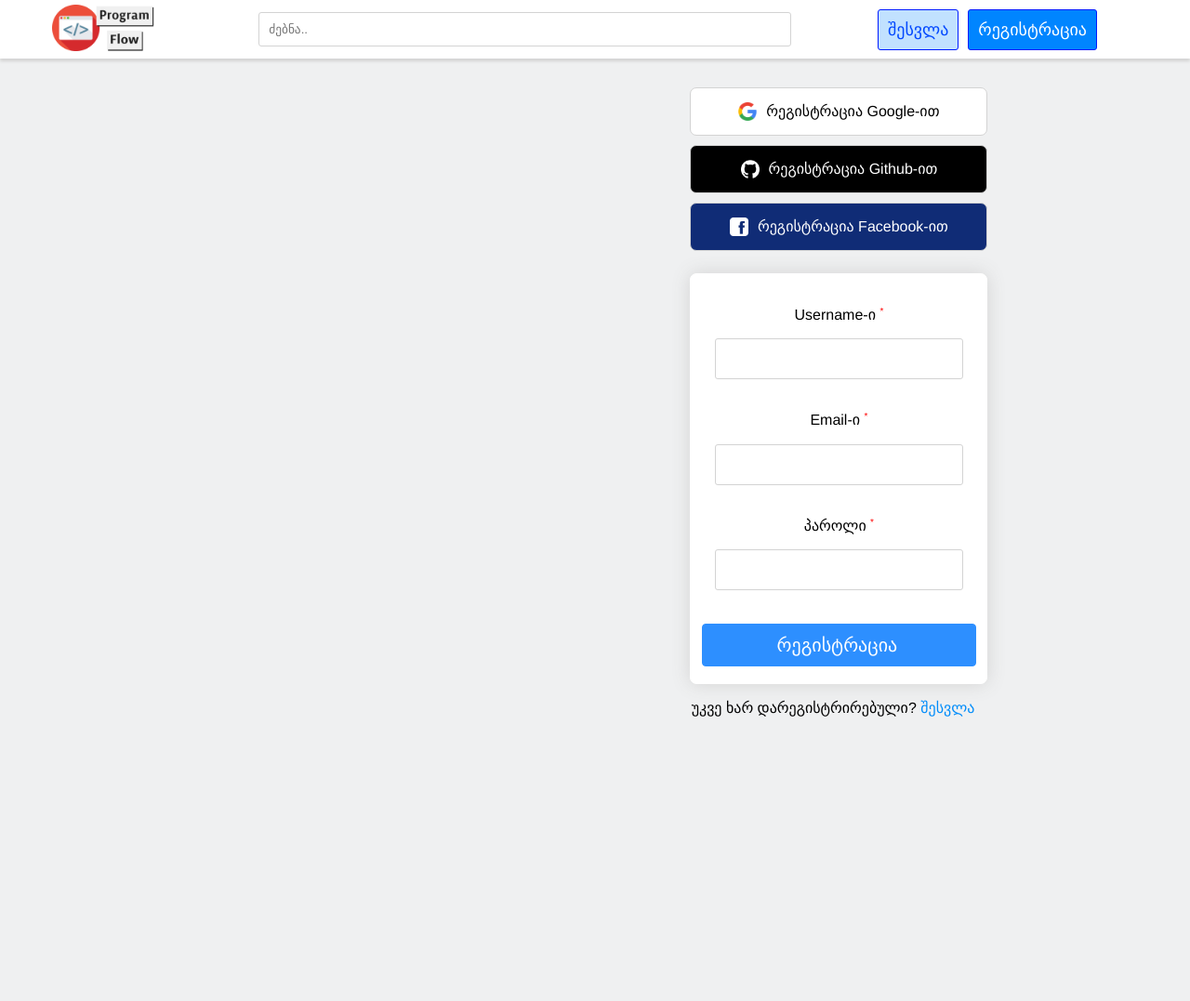
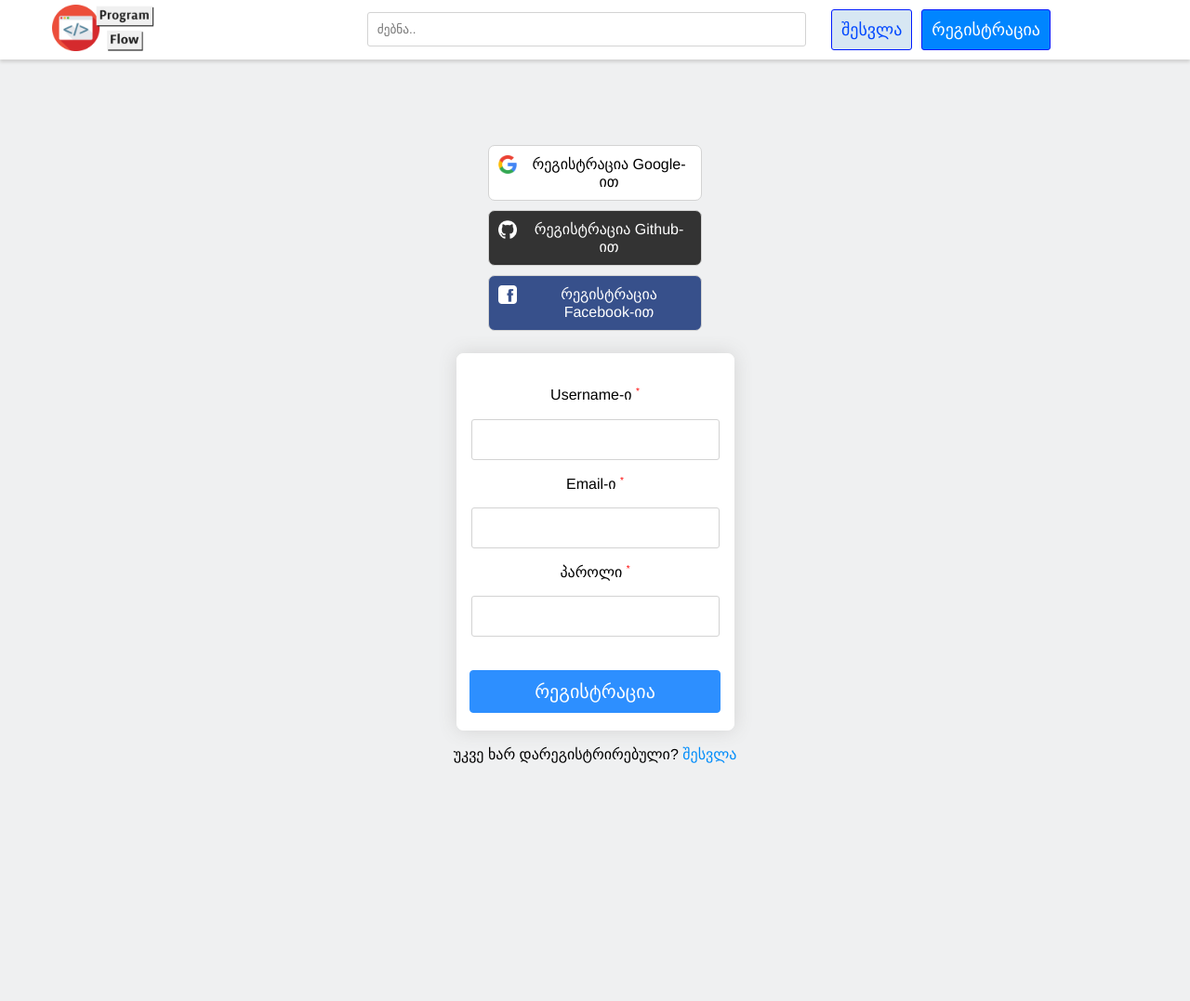
Before and after one commit to NikaKereselidze/ProgramFlow, a Flask app: page /signup in a window 1280 px wide. Shown: the top 1077 px of the page at 93% size. Run offline with Flask 2, Linux system fonts and the light colour scheme.

Commit message:
Add files via upload

```diff
--- a/app.py
+++ b/app.py
@@ -146,7 +146,7 @@ def posts():
         return render_template('posts.html', posts=posts, posts_amount=posts_amount)
     else:
         flash('არ ხარ შესული ექაუნთზე..', category='error')
-        return redirect(url_for('home'))
+        return redirect(url_for('login'))
 
 @app.route('/posts/add', methods=['POST', 'GET'])
 def add_post():
--- a/static/style.css
+++ b/static/style.css
@@ -13,100 +13,128 @@ textarea {
     resize: none;
 }
 
+.authApiContainer {
+    display: flex;
+    flex-direction: column;
+    align-items: center;
+}
+
+.authApiDiv {
+    display:flex;
+    flex-direction: column;
+    margin-top: 8%;
+    width: 18%;
+}
+
 .loginGoogle {
-    display: flex;
-    justify-content: center;
-    margin-top: 10vh;
-    margin-left: 40%;
-    margin-right: 35%;
     border: lightgray 1px solid;
     border-radius: 7px;
     background-color: white;
-    padding: 15px;
+    padding: 10px;
     text-align: center;
     color: black;
     text-decoration: none;
+    display:flex;
+    justify-content: center;
+}
+
+.loginGoogle:hover {
+    background-color: #FAFAFB;
 }
 
 .loginGithub {
-    display: flex;
-    justify-content: center;
-    margin-left: 40%;
-    margin-right: 35%;
     border: lightgray 1px solid;
     border-radius: 7px;
-    background-color: black;
-    padding: 15px;
+    background-color: #333333;
+    padding: 10px;
     text-align: center;
     color: white;
     text-decoration: none;
     margin-top: 10px;
+    display:flex;
+    justify-content: center;
+}
+
+.loginGithub:hover {
+    background-color: black;
 }
 
 .loginFacebook {
-    display: flex;
-    justify-content: center;
-    margin-left: 40%;
-    margin-right: 35%;
     border: lightgray 1px solid;
     border-radius: 7px;
-    background-color: #102C76;
-    padding: 15px;
+    background-color: #37508b;
+    padding: 10px;
     text-align: center;
     color: white;
     text-decoration: none;
     margin-top: 10px;
+    display:flex;
+    justify-content: center;
+}
+
+.loginFacebook:hover {
+    background-color: #314A86;
 }
 
 .signupGoogle {
-    display: flex;
-    justify-content: center;
-    margin-top: 5vh;
-    margin-left: 58%;
-    margin-right: 17%;
     border: lightgray 1px solid;
     border-radius: 7px;
     background-color: white;
-    padding: 15px;
+    padding: 10px;
     text-align: center;
     color: black;
     text-decoration: none;
+    display:flex;
+    justify-content: center;
+}
+
+.signupGoogle:hover {
+    background-color: #FAFAFB;
 }
 
 .signupGithub {
-    display: flex;
-    justify-content: center;
-    margin-left: 58%;
-    margin-right: 17%;
     border: lightgray 1px solid;
     border-radius: 7px;
-    background-color: black;
-    padding: 15px;
+    background-color: #333333;
+    padding: 10px;
     text-align: center;
     color: white;
     text-decoration: none;
     margin-top: 10px;
+    display:flex;
+    justify-content: center;
+}
+
+.signupGithub:hover {
+    background-color: black;
 }
 
 .signupFacebook {
-    display: flex;
-    justify-content: center;
-    margin-left: 58%;
-    margin-right: 17%;
     border: lightgray 1px solid;
     border-radius: 7px;
-    background-color: #102C76;
-    padding: 15px;
+    background-color: #37508b;
+    padding: 10px;
     text-align: center;
     color: white;
     text-decoration: none;
     margin-top: 10px;
+    display:flex;
+    justify-content: center;
+}
+
+.signupFacebook:hover {
+    background-color: #314A86;
+}
+
+.loginContainer {
+    display: flex;
+    justify-content: center;
 }
 
 .loginDiv {
+    display: flex;
+    justify-content: center;
     margin-top: 3vh;
-    margin-left: 40%;
-    margin-right: 35%;
     border: white 1px solid;
     background-color: white;
     box-shadow: 0px 0px 20px lightgrey;
@@ -119,6 +147,8 @@ textarea {
     font-size: 19px;
     border: lightgray 1px solid;
     border-radius: 3px;
+    margin-right: 15px;
+    margin-left: 15px;
 }
 
 .loginPassword {
@@ -145,19 +175,20 @@ textarea {
 }
 
 .loginSubmitStretch {
-    margin-left:100px;
-    margin-right:105px;
+    margin-left: 87px;
+    margin-right: 87px;
 }
 
-.signupSubmitStretch{
-    margin-left:70px;
-    margin-right:74px;
+.signupContainer {
+    display: flex;
+    justify-content: center;
 }
 
 .signupDiv {
+    display: flex;
+    flex-direction: column;
+    align-items: center;
     margin-top: 3vh;
-    margin-left: 58%;
-    margin-right: 17%;
     border: white 1px solid;
     background-color: white;
     box-shadow: 0px 0px 20px lightgrey;
@@ -177,6 +208,8 @@ textarea {
     font-size: 19px;
     border: lightgray 1px solid;
     border-radius: 3px;
+    margin-right: 15px;
+    margin-left: 15px;
 }
 
 .signupPassword {
@@ -200,6 +233,11 @@ textarea {
     background-color: rgb(45, 103, 150);
     border: rgb(45, 103, 150) 1px solid;
     cursor: pointer;
+}
+
+.signupSubmitStretch{
+    margin-left:59px;
+    margin-right:59px;
 }
 
 .logo {
@@ -490,14 +528,6 @@ textarea {
     color: rgb(0,140,250)
 }
 
-.searchInput {
-    border: lightgray 1px solid;
-    border-radius: 3px;
-    padding: 10px 30% 10px 10px;
-    margin-top: 13px;
-    margin-left: 2%;
-}
-
 .addPostHeader {
     margin-left: 31%;
     font-size: 35px;
@@ -589,6 +619,8 @@ textarea {
 }
 
 ul {
+    display: flex;
+    justify-content: space-between;
     list-style-type:none;
     overflow: hidden;
     margin: 0;
@@ -596,7 +628,6 @@ ul {
     background-color: white;
     font-size:18px;
     box-shadow: 0px 3px 3px 0px lightgray;
-    text-align: center;
     position: fixed;
     width: 100%;
 }
@@ -617,6 +648,18 @@ li:hover {
     cursor:pointer
    }
 
+.navbarAuthContainer {
+    display: flex;
+}
+
+.searchInput {
+    border: lightgray 1px solid;
+    border-radius: 3px;
+    padding: 10px 150% 10px 10px;
+    margin-top: 13px;
+    margin-left: -20%;
+}
+
 .usernameNavLogged{
     margin-top: 22px;
     margin-right: 100px;
@@ -627,34 +670,34 @@ li:hover {
 
 .navbarSignup {
     margin-top: 10px;
-    margin-right: 100px;
+    margin-bottom: 10px;
+    margin-left: 10px;
+    margin-right: 150px;
     text-decoration: none;
     color: white;
     border: 1px solid #001AFF;
     background-color: #0085FF;
     border-radius: 3px;
     padding: 10px;
-    float: right;
 }
 
 .navbarSignup:hover {
-    background-color: #0000a0
+    background-color: #0077CC
 }
 
 .navbarLogin {
     margin-top: 10px;
-    margin-right: 10px;
+    margin-bottom: 10px;
     text-decoration: none;
     color: #0047FF;
     border: 1px solid #001AFF;
-    background-color: #C1E1FF;
+    background-color: #d7e7f3;
     border-radius: 3px;
     padding: 10px;
-    float: right;
 }
 
 .navbarLogin:hover {
-    background-color: #89d3e6
+    background-color: #B3D3EA
 }
 
 .settings {
--- a/templates/base.html
+++ b/templates/base.html
@@ -18,16 +18,18 @@
     <ul>
       <a href='/'><li><img class='logo' title="Home" src="{{url_for('static', filename='images/logo.png')}}" width="120" height="50" alt='ProgramFlow'></li></a>
 
+        <form method='POST' action='/posts'>
+            <input type="text" style="margin-bottom:10px;" name='search' class='searchInput' placeholder="ძებნა..">
+        </form>
       {%if 'user' in session%}
         <a href='/user' class='usernameNavLogged'>{{session['username']}}</a>
       {%elif 'user' not in session%}
-        <a href='/signup' class='navbarSignup'>რეგისტრაცია</a>
-        <a href='/login' class='navbarLogin'>შესვლა</a>
+        <div class="navbarAuthContainer">
+          <a href='/login' class='navbarLogin'>შესვლა</a>
+          <a href='/signup' class='navbarSignup'>რეგისტრაცია</a>
+        </div>
       {%endif%}
 
-        <form method='POST' action='/posts'>
-            <input type="text" style="margin-bottom:10px;" name='search' class='searchInput' placeholder="ძებნა..">
-        </form>
     </ul>
 </header>
 
--- a/templates/signup.html
+++ b/templates/signup.html
@@ -1,39 +1,40 @@
 {%extends 'base.html'%}
 {%block content%}
 
+<div class='authApiContainer'>
+    <div class='authApiDiv'>
         <a href='/signup' class='signupGoogle'><img src="{{url_for('static', filename='images/google_logo.png')}}" width="20" height="20" style='margin-right:10px;'>რეგისტრაცია Google-ით</a>
         <a href='/signup' class='signupGithub'><img src="{{url_for('static', filename='images/github_logo.png')}}" width="20" height="20" style='margin-right:10px;'>რეგისტრაცია Github-ით</a>
         <a href='/signup' class='signupFacebook'><img src="{{url_for('static', filename='images/facebook_logo.png')}}" width="20" height="20" style='margin-right:10px;'>რეგისტრაცია Facebook-ით</a>
+    </div>
+</div>
 
-
-<div class="signupDiv">
+<div class="signupContainer">
     <form action="" method="POST">
+        <div class='signupDiv'>
+            <div>
                 <br>
-        <div class="authUsernameDiv">
                 <p><a>Username-ი </a><sup style="color:red;font-size:10px;">*</sup></p>
                 <input name="username" minlength="4" maxlength="16" class="signupUsername" type="text">
             </div>
-            <br>
-        <div class="authEmailDiv">
+            <div>
                 <p><a>Email-ი </a><sup style="color:red;font-size:10px;">*</sup></p>
                 <input name="email" minlength="4" maxlength="50" class="signupEmail" type="text">
             </div>
-            <br>
-        <div class="authPasswordDiv">
+            <div>
                 <p><a>პაროლი </a><sup style="color:red;font-size:10px;">*</sup></p>
                 <input name="password" minlength="8" maxlength="16" class="signupPassword" type="password">
             </div>
                 <br><br>
-        <div class="authSignupSubmitDiv">
+            <div>
                 <button type="submit" class="signupSubmit"><div class='signupSubmitStretch'>რეგისტრაცია</div></button>
             </div>
                 <br>
-
+        </div>
     </form>
-
 </div>
 
-<div style="display: flex; justify-content:center;margin-left:40%">
+<div style="display: flex; justify-content:center;">
     <p>უკვე ხარ დარეგისტრირებული? <a href="/login" style="text-decoration:none;color:rgb(0,140,250)">შესვლა</a></p>
 </div>
 
```
Also changed, not shown: templates/login.html (+12 -5 lines). Lines whose indentation alone changed are shown as unchanged.
